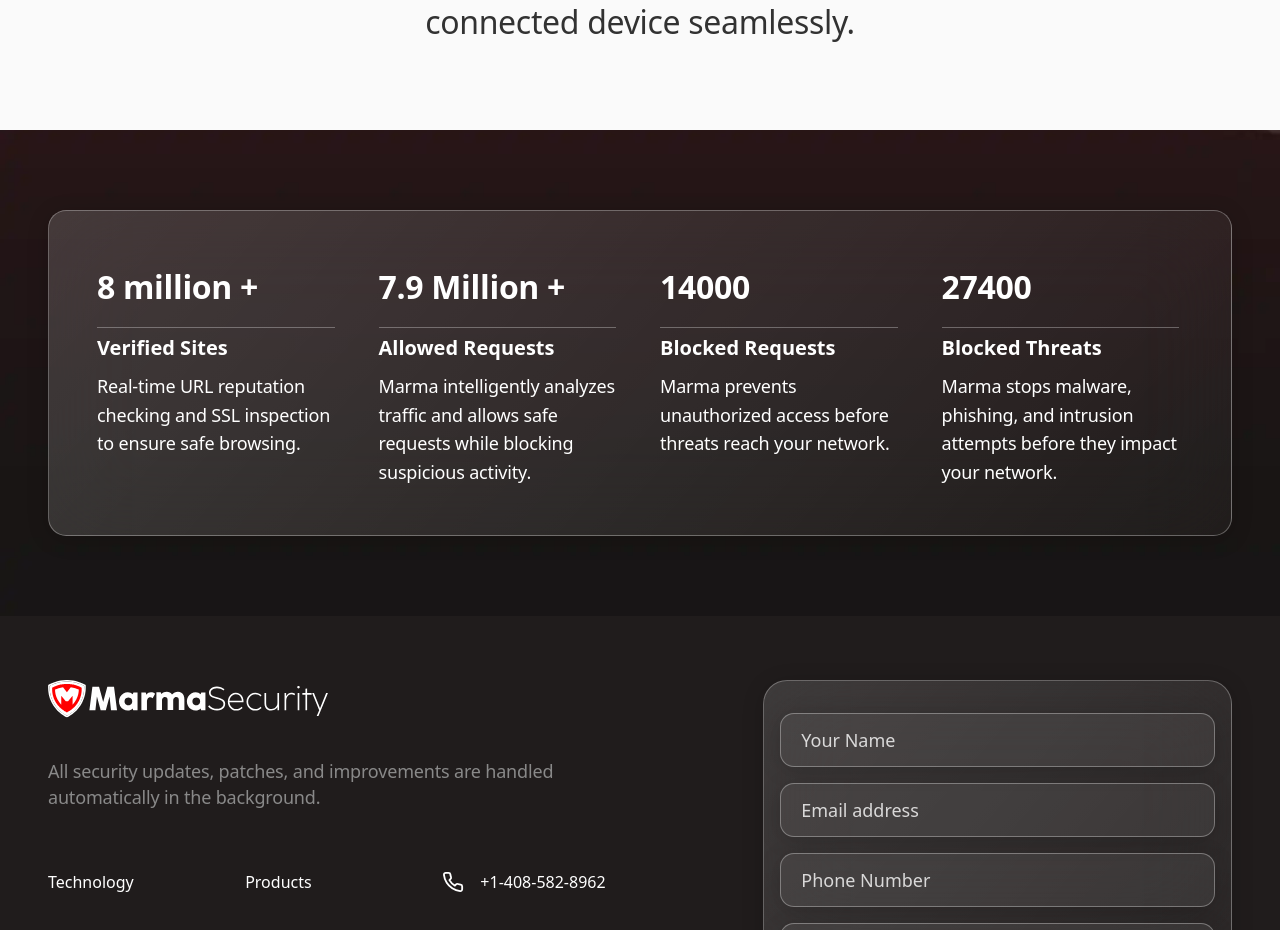
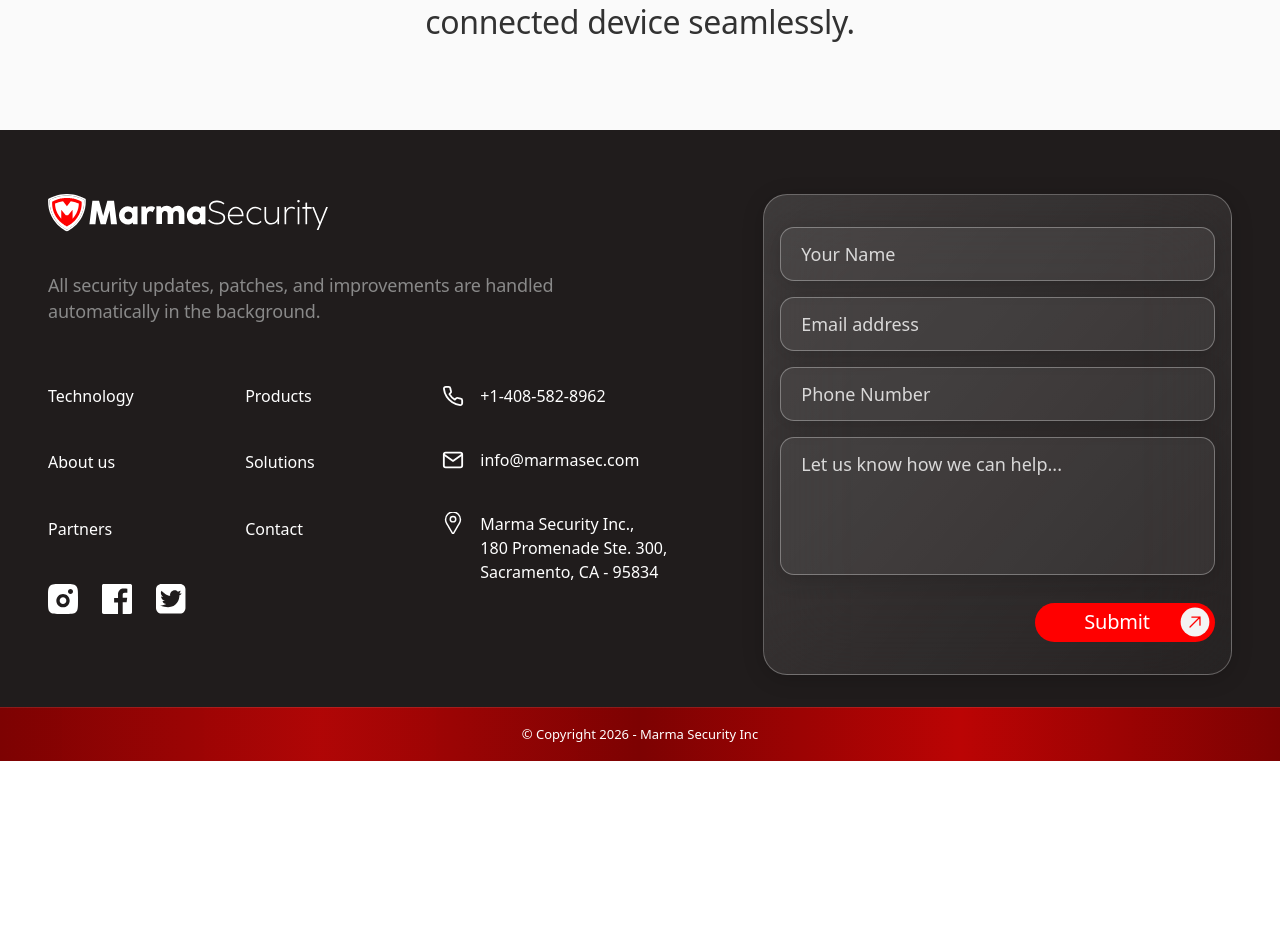
Before and after one commit to vinay-uelement/marma-security, a Next.js app: page /technology in a window 1280 px wide. Shown: the part 2380-3310 px from the top of the page. After the commit the page ends 3141 px from the top, so only its background shows below. Built offline with nearby package versions, Linux system fonts and the light colour scheme.

Commit message:
added product card components

```diff
--- a/app/technology/page.tsx
+++ b/app/technology/page.tsx
@@ -32,7 +32,6 @@ export default function TechnologyPage() {
 
       {/* The Advanced Architecture Layout Block */}
       <AdvancedArchitecture />
-      <StatsSection />
     </main>
   );
 }
--- a/components/about/StatsSection.tsx
+++ b/components/about/StatsSection.tsx
@@ -36,37 +36,27 @@ const stats: StatItem[] = [
 export default function StatsSection() {
   return (
     <section className="relative w-full py-0 overflow-hidden">
-      {/* Background */}
-      <div className="absolute inset-0 z-0">
-        <div
-          className="absolute inset-0 bg-cover bg-center"
-          style={{
-            backgroundImage: `url('/images/about/background-stats.webp')`,
-          }}
-        />
-      </div>
-
-      <div className="relative z-10 w-full max-w-[1440px] mx-auto px-4 md:px-6 lg:px-12 py-10 md:py-16 lg:py-20">
+      <div className="relative z-10 w-full max-w-[1440px] mx-auto px-4 md:px-6 lg:px-12 py-10 md:py-16 lg:py-20 ">
         {/* Stats Glass Card */}
-        <div className="stats-glass-card p-[10px] md:p-[71px] lg:p-12">
+        <div className="p-[10px] md:p-[71px] lg:p-12">
           <div className="grid grid-cols-1 sm:grid-cols-2 [@media(min-width:1176px)]:grid-cols-4 gap-2 md:gap-8 [@media(min-width:1176px)]:gap-10 my-[10px] md:my-0">
             {stats.map((stat, index) => (
               <div key={index} className="flex flex-col">
                 {/* Value */}
-                <h3 className="fl2 text-white! font-bold">{stat.value}</h3>
+                <h3 className="fl2  font-bold">{stat.value}</h3>
 
                 {/* Divider */}
                 <div className="pr-1 mt-1 md:mt-3 mb-1">
-                  <div className="border-b border-[#FFFFFF]/30"></div>
+                  <div className="border-b border-[#000000]/30"></div>
                 </div>
 
                 {/* Label */}
-                <p className="fl4-3 text-white! font-bold! mt-[5px] md:mt-0 mb-2">
+                <p className="fl4-3  font-bold! mt-[5px] md:mt-0 mb-2">
                   {stat.label}
                 </p>
 
                 {/* Description */}
-                <p className="fl4 text-white!">{stat.description}</p>
+                <p className="fl4 ">{stat.description}</p>
               </div>
             ))}
           </div>
--- /dev/null
+++ b/components/product/EndpointProductCard.tsx
@@ -0,0 +1,71 @@
+import Image from "next/image";
+
+interface EndpointProductCardProps {
+  name: string;
+  tagline: string;
+  primaryFeature: string;
+  features: string[];
+  image: string;
+  imageAlt?: string;
+}
+
+export default function EndpointProductCard({
+  name,
+  tagline,
+  primaryFeature,
+  features,
+  image,
+  imageAlt,
+}: EndpointProductCardProps) {
+  return (
+    <div className="w-full rounded-2xl bg-[#F5F5F5] p-5 sm:p-6 lg:p-7 flex flex-col gap-5">
+      {/* Header */}
+      <div className="flex items-center gap-3 flex-wrap">
+        <span className="fl5-1">
+          {name}
+        </span>
+        <span className="text-text-dark font-light text-[20px] leading-none">
+          |
+        </span>
+        <span className="fl5-1">
+          {tagline}
+        </span>
+      </div>
+
+      {/* Body — features left, image right */}
+      <div className="flex flex-col sm:flex-row gap-5 sm:gap-6">
+        {/* Features */}
+        <div className="flex flex-col gap-3 flex-1 min-w-0">
+          <p className="fl5-1">
+            Features
+          </p>
+          <p className="fl4-1">
+            {primaryFeature}
+          </p>
+          <ul className="flex flex-col gap-1.5">
+            {features.map((feature, i) => (
+              <li
+                key={i}
+                className="flex items-start gap-2 fl4-1 leading-snug"
+              >
+                <span className="mt-[5px] md:mt-[8px] w-1.5 h-1.5 rounded-full bg-[#3A3A3A] shrink-0" />
+                {feature}
+              </li>
+            ))}
+          </ul>
+        </div>
+
+        {/* Image */}
+        <div className="relative w-full sm:w-[45%] lg:w-[42%] aspect-square sm:aspect-[4/3] rounded-xl overflow-hidden bg-[#D9D9D9] shrink-0">
+          <Image
+            src={image}
+            alt={imageAlt ?? name}
+            fill
+            sizes="(max-width: 640px) 100vw, 45vw"
+            className="object-cover object-center"
+          />
+        </div>
+      </div>
+    </div>
+  );
+}
--- /dev/null
+++ b/components/product/ManagementProductCard.tsx
@@ -0,0 +1,36 @@
+import Image from "next/image";
+
+interface ManagementProductCardProps {
+  title: string;
+  description: string;
+  image: string;
+  imageAlt?: string;
+}
+
+export default function ManagementProductCard({
+  title,
+  description,
+  image,
+  imageAlt = title,
+}: ManagementProductCardProps) {
+  return (
+    <div className="w-full rounded-2xl bg-[#F5F5F5] p-5 sm:p-6 lg:p-8 flex flex-col gap-4 sm:gap-5">
+      {/* Text Block */}
+      <div className="flex flex-col gap-2 sm:gap-3">
+        <h3 className="fl5-1">{title}</h3>
+        <p className="fl4-1">{description}</p>
+      </div>
+
+      {/* Image Block */}
+      <div className="relative w-full aspect-[16/7] sm:aspect-[16/6] rounded-xl overflow-hidden bg-[#D9D9D9]">
+        <Image
+          src={image}
+          alt={imageAlt}
+          fill
+          sizes="(max-width: 640px) 100vw, (max-width: 1024px) 90vw, 1200px"
+          className="object-cover object-center"
+        />
+      </div>
+    </div>
+  );
+}
```
Also changed, not shown: components/technology/AdvancedArchitecture.tsx (+4 -5 lines).
